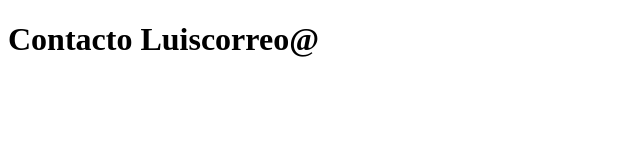
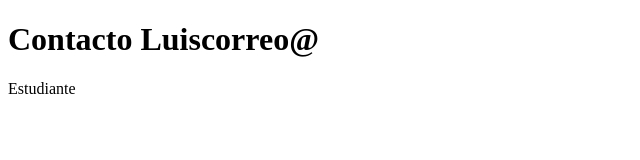
Before and after one commit to CAPIBARAGAMES/Learn-Git, a plain HTML site: page contacto.html in a window 1280 px wide. Shown: the full height of the page, 0-640 px from the left. Drawn offline with Linux system fonts and the light colour scheme.

Commit message:
Actualiza el contacto

```diff
--- a/contacto.html
+++ b/contacto.html
@@ -7,6 +7,7 @@
 </head>
 <body>
     <h1>Contacto Luiscorreo@</h1>
+    <p>Estudiante</p>
 
 </body>
 </html>
```
Also changed, not shown: index.html (+1 -1 lines).
